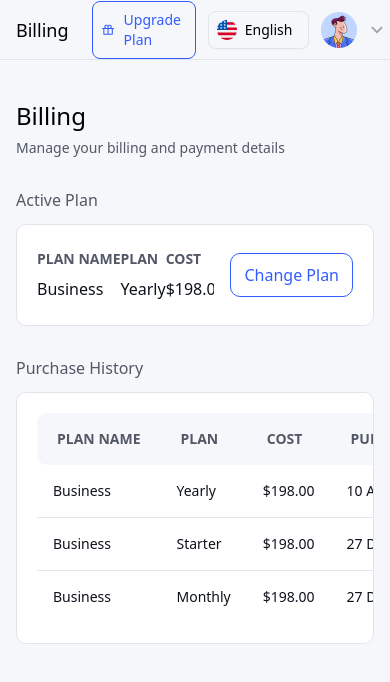
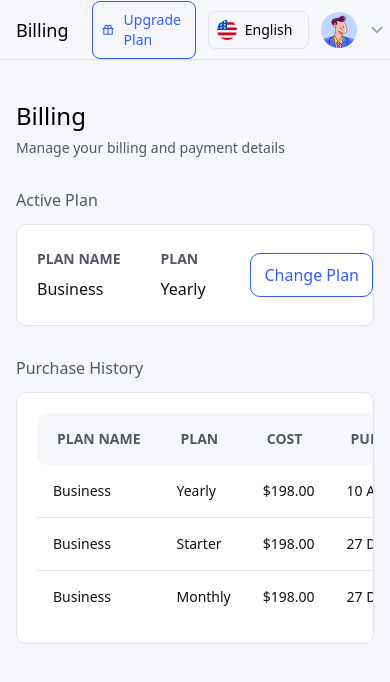
Before and after one commit to santokhan/chatbookly, a Vue app: page / in a window 390 px wide. Shown: the top 682 px of the page. Built offline with nearby package versions, Linux system fonts and the light colour scheme.

Commit message:
Make table responsive

```diff
--- a/src/features/billing/TheBilling.vue
+++ b/src/features/billing/TheBilling.vue
@@ -11,26 +11,26 @@
     <div class="space-y-3">
       <h5 class="font-medium text-secondary">Active Plan</h5>
       <!-- Table -->
-      <div class="border border-soft-200 rounded-[0.625rem] bg-white flex items-center gap-4 p-5">
+      <div class="border border-soft-200 rounded-[0.625rem] bg-white flex items-center gap-4 py-5">
         <div class="overflow-x-auto grow">
           <div class="min-w-full inline-block align-middle">
             <table class="min-w-full whitespace-nowrap">
               <thead class="text-secondary font-medium text-sm">
                 <tr>
-                  <th class="text-start py-1">PLAN NAME</th>
-                  <th class="text-start py-1">PLAN</th>
-                  <th class="text-start py-1">COST</th>
-                  <th class="text-start py-1">PURCHASE DATE</th>
-                  <th class="text-start py-1">EXPIRY DATE</th>
+                  <th class="px-5 text-start py-1">PLAN NAME</th>
+                  <th class="px-5 text-start py-1">PLAN</th>
+                  <th class="px-5 text-start py-1">COST</th>
+                  <th class="px-5 text-start py-1">PURCHASE DATE</th>
+                  <th class="px-5 text-start py-1">EXPIRY DATE</th>
                 </tr>
               </thead>
               <tbody class="font-medium text-strong">
                 <tr>
-                  <td class="py-1">Business</td>
-                  <td class="py-1">Yearly</td>
-                  <td class="py-1">$198.00</td>
-                  <td class="py-1">10 Aug 2025</td>
-                  <td class="py-1">10 Aug 2026</td>
+                  <td class="px-5 py-1">Business</td>
+                  <td class="px-5 py-1">Yearly</td>
+                  <td class="px-5 py-1">$198.00</td>
+                  <td class="px-5 py-1">10 Aug 2025</td>
+                  <td class="px-5 py-1">10 Aug 2026</td>
                 </tr>
               </tbody>
             </table>
```
